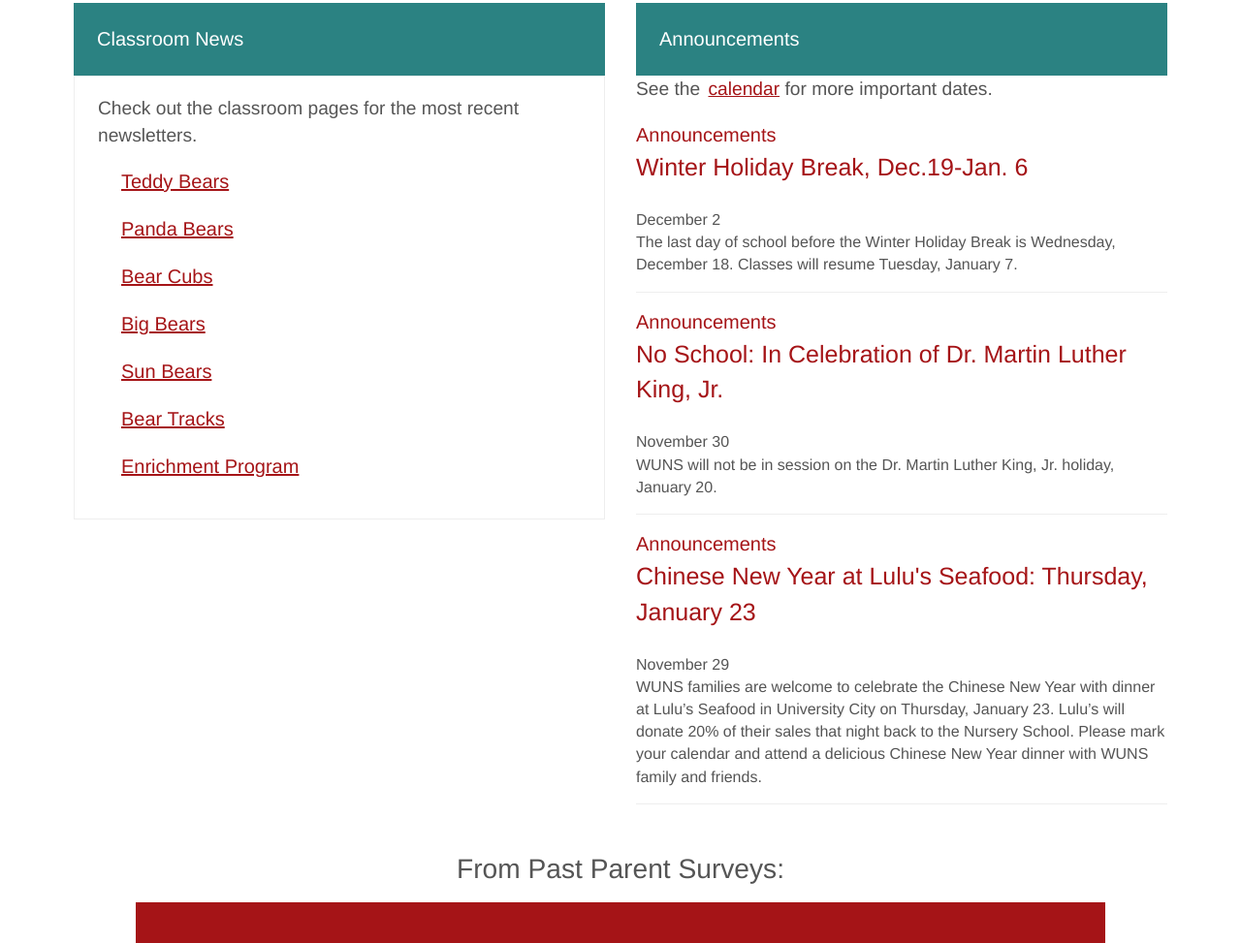
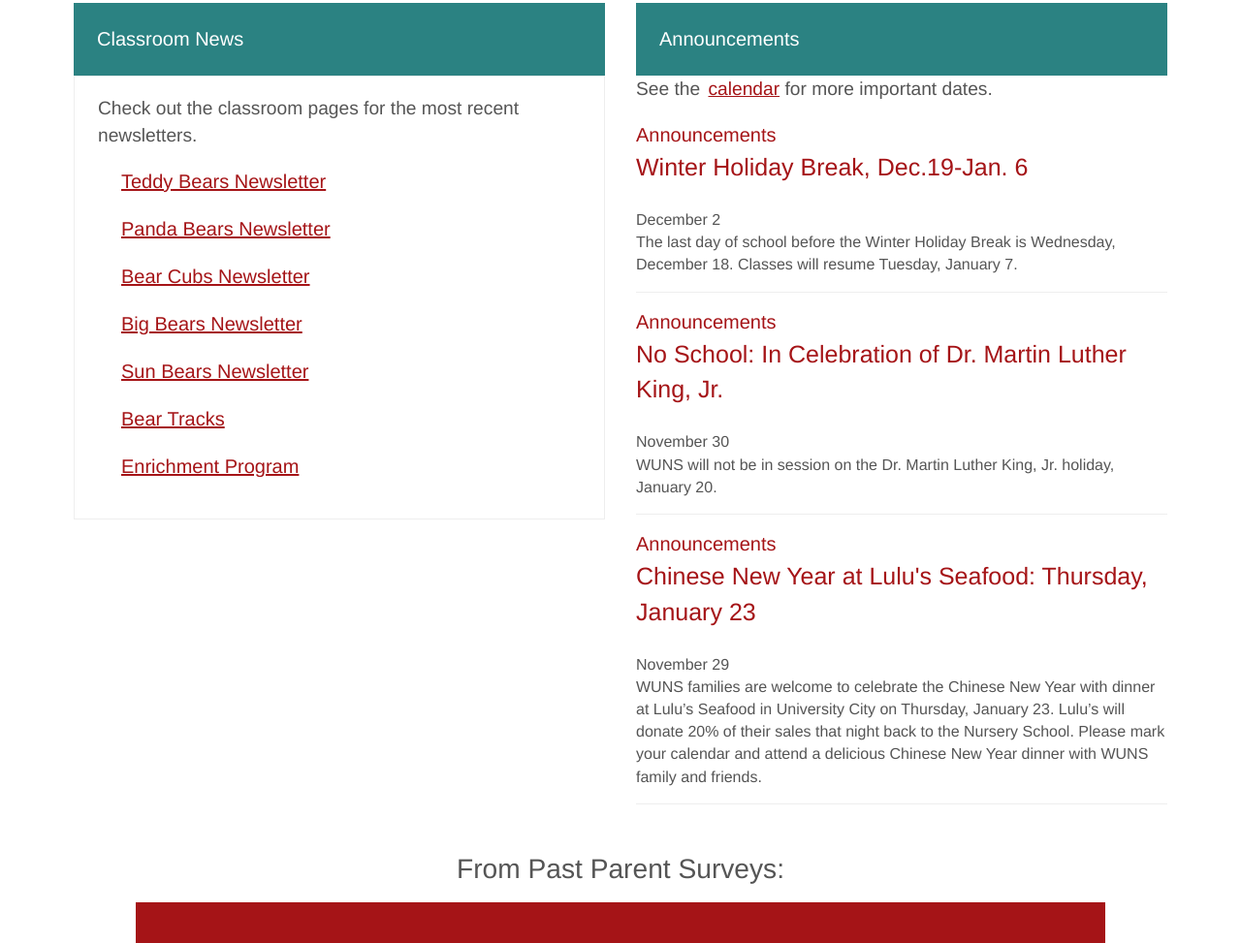
Before and after one commit to CSE2506-Fall2026/cse2506-fall2026-studio-ift-group-2, a website: page files/index.html in a window 1280 px wide. Shown: the part 1636-2609 px from the top of the page at 97% size. Drawn offline with nearby package versions, Linux system fonts and the light colour scheme; files that its build step writes are made by us from their sources; files whose address does not match are found by name.

Commit message:
testing deploy

```diff
--- a/files/index.html
+++ b/files/index.html
@@ -48,11 +48,11 @@
           <p>
             Check out the classroom pages for the most recent newsletters.
           </p>
-          <a id="teddy-bears" href="files/teddy_bears.html">Teddy Bears</a>
-          <a id="panda-bears" href="files/panda_bears.html">Panda Bears</a>
-          <a id="bear-cubs" href="files/bear_cubs.html">Bear Cubs</a>
-          <a id="big-bears" href="files/big_bears.html">Big Bears</a>
-          <a id="sun-bears" href="files/sun_bears.html">Sun Bears</a>
+          <a id="teddy-bears" href="files/teddy_bears_news.html">Teddy Bears Newsletter</a>
+          <a id="panda-bears" href="files/panda_bears_newsletter.html">Panda Bears Newsletter</a>
+          <a id="bear-cubs" href="files/bear_cubs_news.html">Bear Cubs Newsletter</a>
+          <a id="big-bears" href="files/big_bears_newsletter.html">Big Bears Newsletter</a>
+          <a id="sun-bears" href="files/sun_bears_news.html">Sun Bears Newsletter</a>
           <a id="bear-tracks" href="files/bear_tracks.html">Bear Tracks</a>
           <a id="enrichment-program" href="files/enrichment_programs.html">Enrichment Program</a>
         </div>
```
